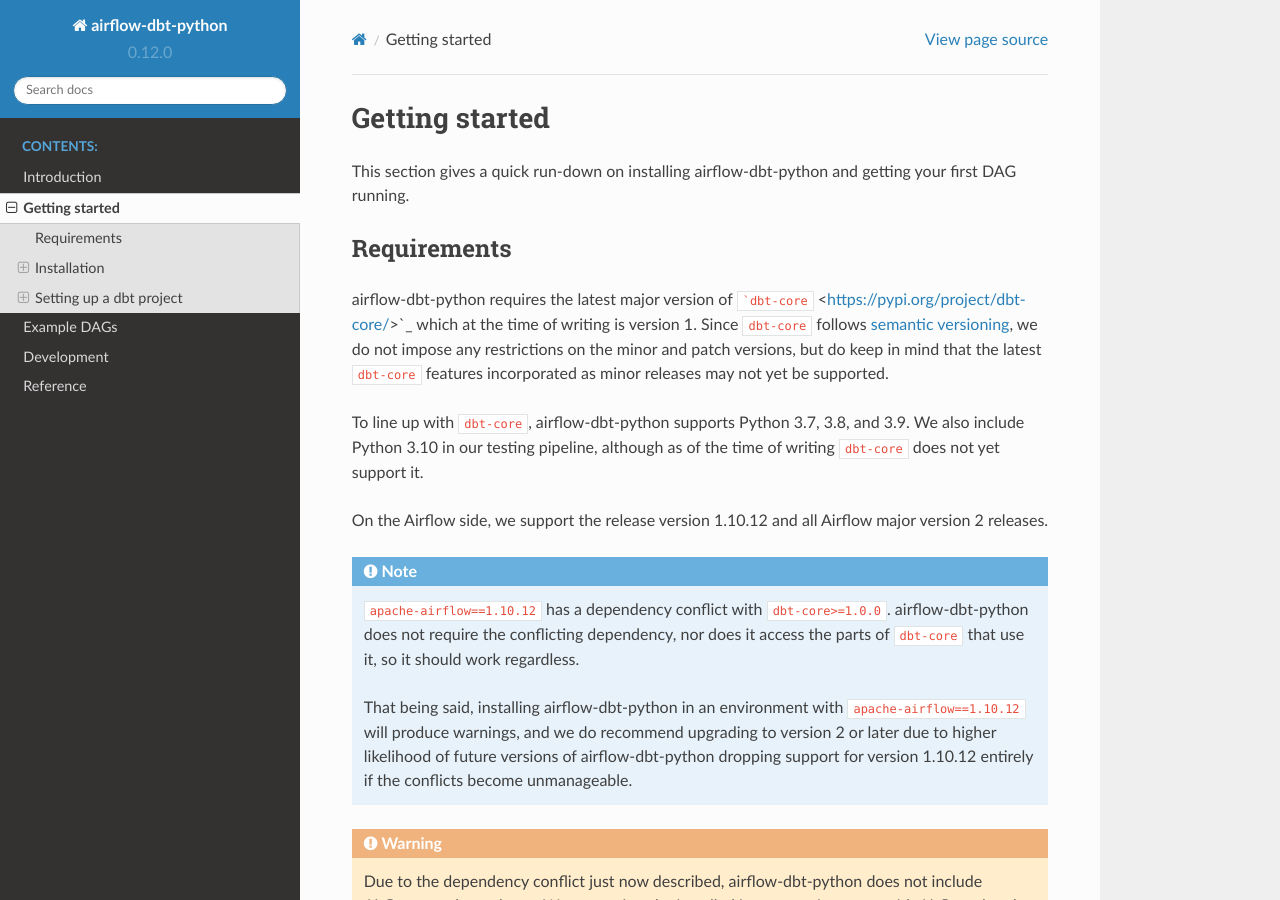
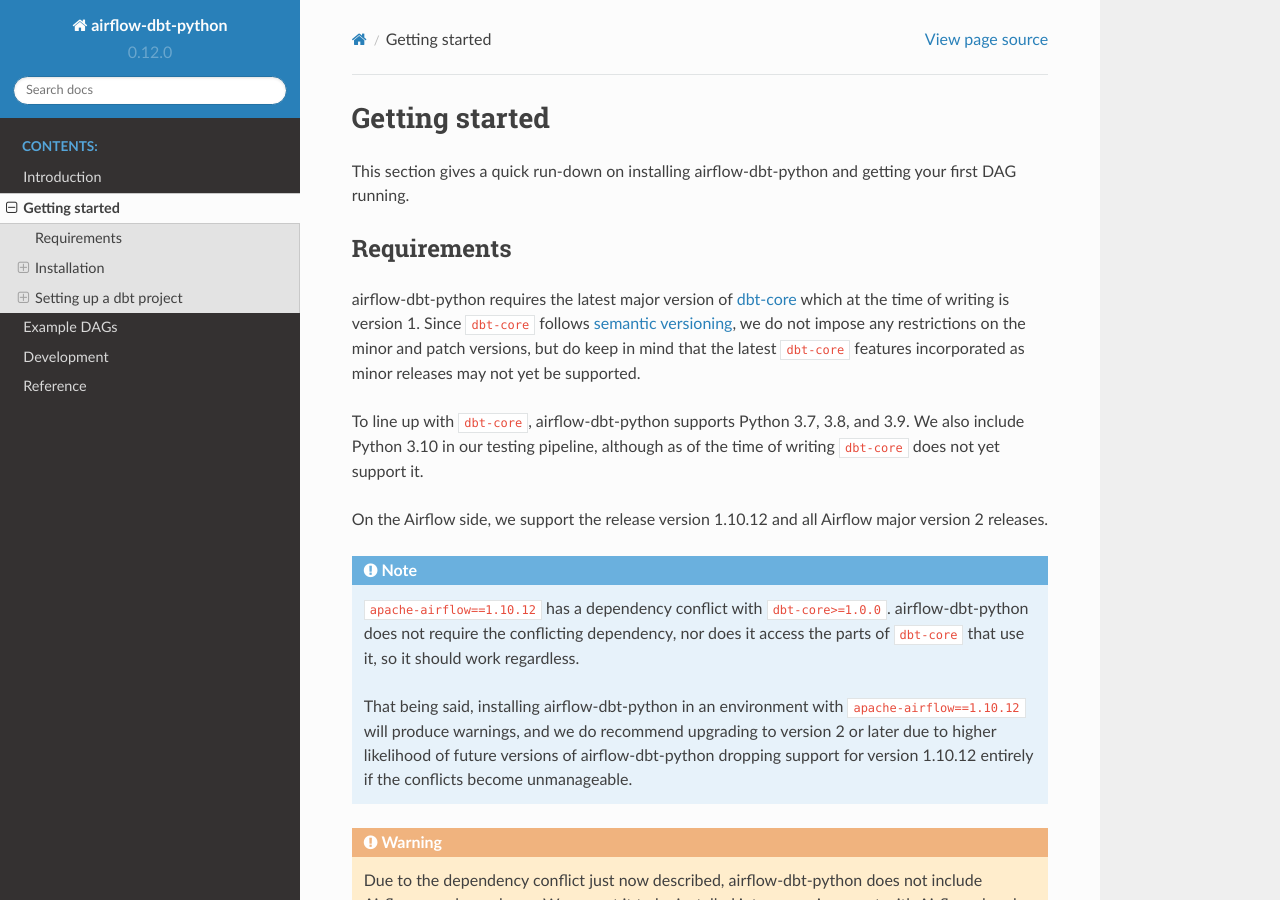
Before and after one commit to blackhole2100/Airflow-operators-hooks-and-utilities-, a Sphinx documentation site: the page built from docs/getting_started.rst, in a window 1280 px wide and 900 px high. Built offline with Sphinx 7.4.7 and the Read the Docs theme 2.0.0, drawn with Linux system fonts in a browser that asks for light colours.

Commit message:
docs: Update link

````diff
--- a/docs/getting_started.rst
+++ b/docs/getting_started.rst
@@ -8,7 +8,7 @@
 Requirements
 ------------
 
-airflow-dbt-python requires the latest major version of ```dbt-core`` <https://pypi.org/project/dbt-core/>`_ which at the time of writing is version 1. Since ``dbt-core`` follows `semantic versioning <https://semver.org/>`_, we do not impose any restrictions on the minor and patch versions, but do keep in mind that the latest ``dbt-core`` features incorporated as minor releases may not yet be supported.
+airflow-dbt-python requires the latest major version of `dbt-core <https://pypi.org/project/dbt-core/>`_ which at the time of writing is version 1. Since ``dbt-core`` follows `semantic versioning <https://semver.org/>`_, we do not impose any restrictions on the minor and patch versions, but do keep in mind that the latest ``dbt-core`` features incorporated as minor releases may not yet be supported.
 
 To line up with ``dbt-core``, airflow-dbt-python supports Python 3.7, 3.8, and 3.9. We also include Python 3.10 in our testing pipeline, although as of the time of writing ``dbt-core`` does not yet support it.
 
````
